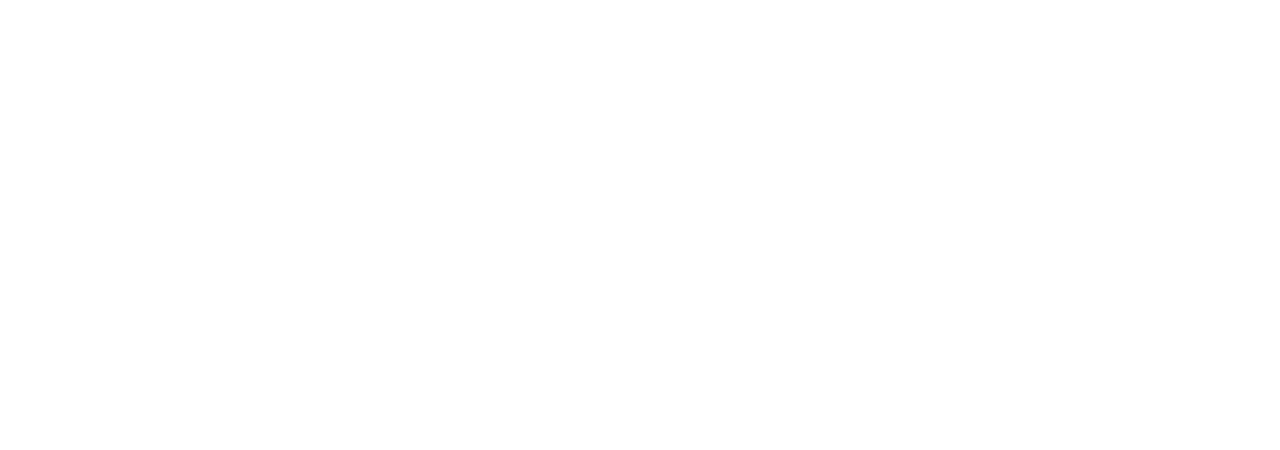
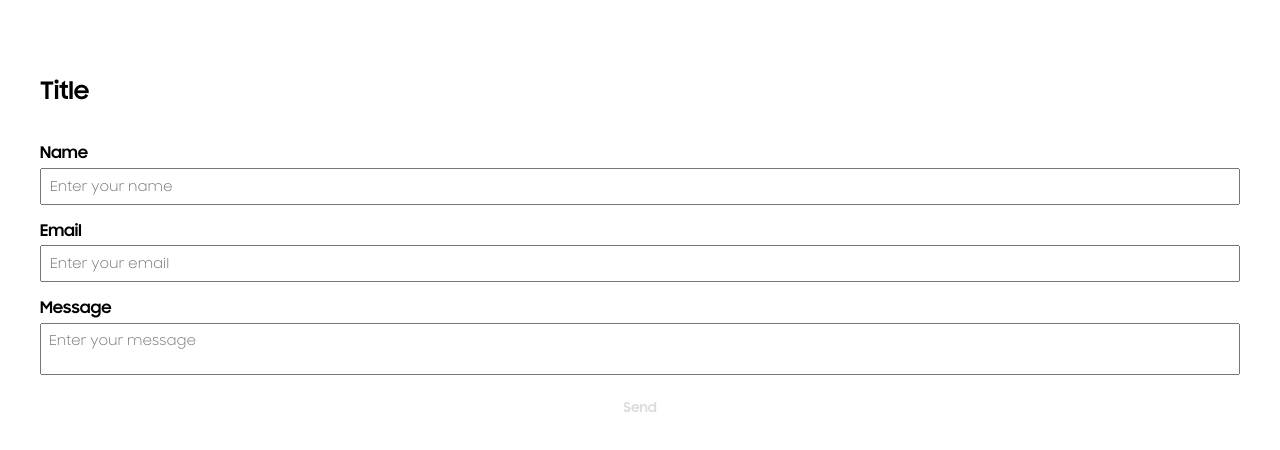
Before and after one commit to imfine-sd/push_test, a plain HTML site: page index.html in a window 1280 px wide. Drawn offline with Linux system fonts and the light colour scheme; the site is published under a folder, as on GitHub Pages, so addresses that start at the root find nothing; no server answers.

Commit message:
Update index.html

```diff
--- a/index.html
+++ b/index.html
@@ -4,15 +4,15 @@
 <head>
   <meta charset="UTF-8" />
   <link rel="manifest" href="manifest.json" />
-  <link rel="apple-touch-icon" href="/icon/svelte.svg" />
-  <link rel="icon" type="image/svg+xml" href="/icon/svelte.svg" />
-  <!-- <link rel="stylesheet" href="reset.css" /> -->
-  <link rel="stylesheet" href="/font/font.css" />
-  <link rel="stylesheet" href="/color/color.css" />
+  <link rel="apple-touch-icon" href="./icon/svelte.svg" />
+  <link rel="icon" type="image/svg+xml" href="./icon/svelte.svg" />
+  <!-- <link rel="stylesheet" href="./reset.css" /> -->
+  <link rel="stylesheet" href="./font/font.css" />
+  <link rel="stylesheet" href="./color/color.css" />
   <meta name="viewport" content="width=device-width, initial-scale=1.0" />
   <title></title>
-  <script type="module" crossorigin src="/assets/index-65066de4.js"></script>
-  <link rel="stylesheet" href="/assets/index-22d713e4.css">
+  <script type="module" crossorigin src="./assets/index-65066de4.js"></script>
+  <link rel="stylesheet" href="./assets/index-22d713e4.css">
 </head>
 
 <body>
```
